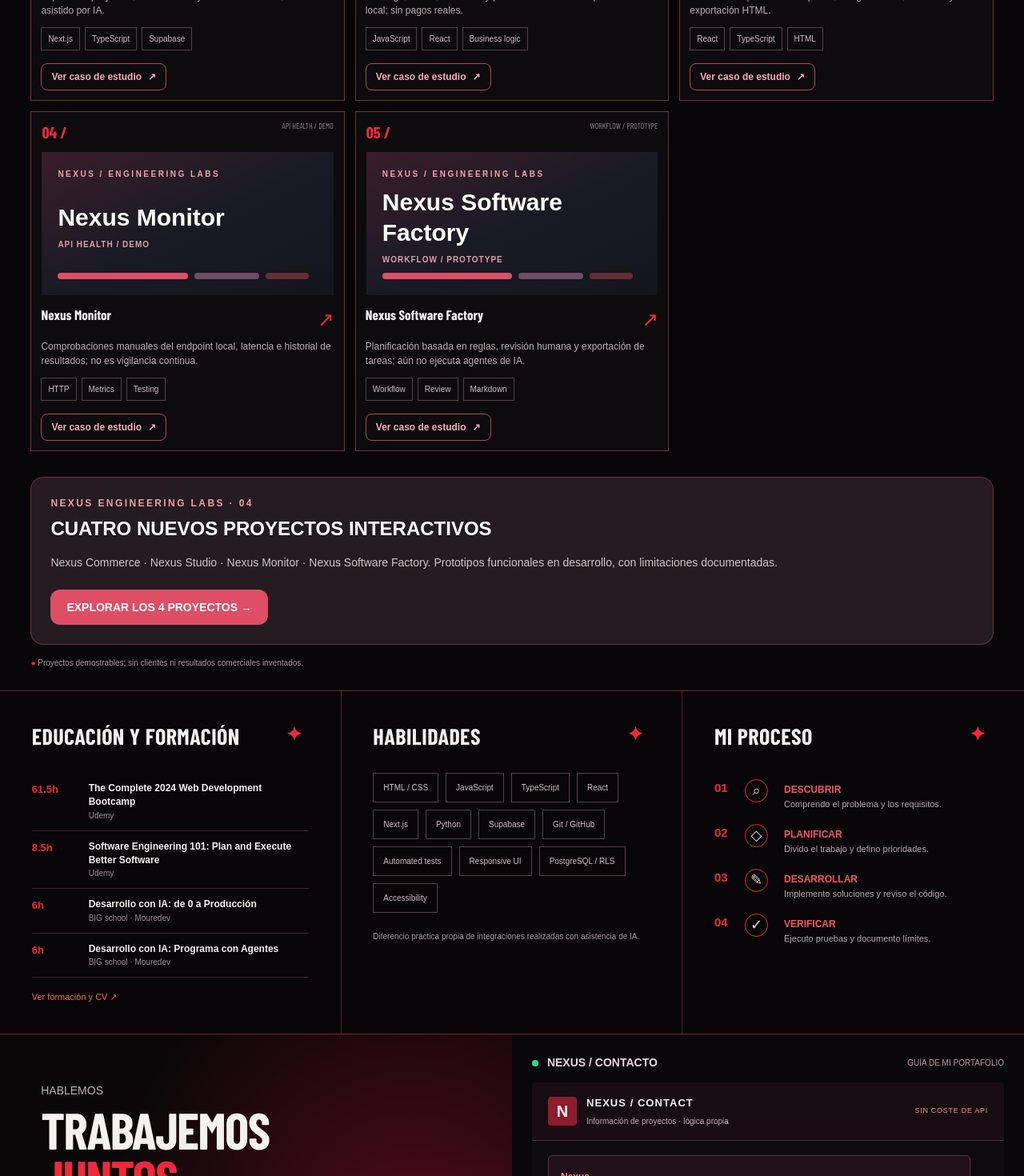
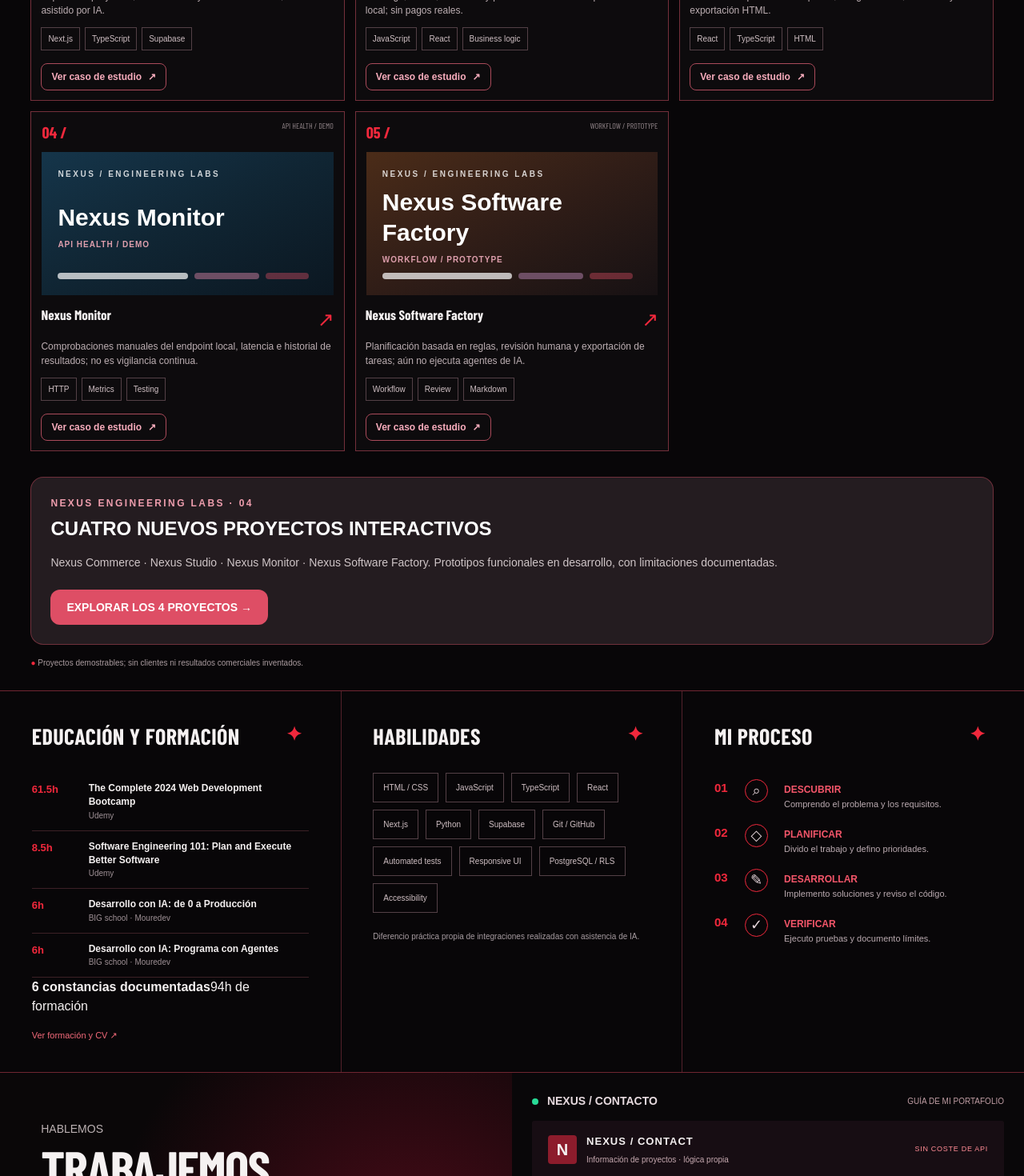
Before and after one commit to Dleteo/Nexus-AI, a Next.js app: page / in a window 1280 px wide. Shown: the part 1043-2513 px from the top of the page at 80% size. Built offline with nearby package versions, Linux system fonts and the light colour scheme; a web font is replaced by a local one.

Commit message:
design: highlight certification totals and differentiate four lab visual identities

```diff
--- a/components/career/EditorialPortfolio.tsx
+++ b/components/career/EditorialPortfolio.tsx
@@ -108,7 +108,7 @@ export default function EditorialPortfolio({language="es"}:{language?:SiteLangua
         <div className={s.projectGrid}>{cards.map(card=><article className={s.projectCard} key={card.number}>
           <div className={s.cardTop}><b>{card.number} /</b><span>{card.type}</span></div>
           <Link className={s.projectPicture} href={cardHref(card)} aria-label={card.name}>
-            {"lab" in card ? <div aria-hidden="true" className="flex h-full flex-col justify-between overflow-hidden bg-gradient-to-br from-[#391d2a] via-[#1a1a25] to-[#14151c] p-5"><span className="text-[10px] font-bold uppercase tracking-[.25em] text-[#f1a1b1]">NEXUS / ENGINEERING LABS</span><div><strong className="block text-2xl font-black leading-tight text-white sm:text-3xl">{card.name}</strong><span className="mt-2 block text-[10px] font-semibold tracking-widest text-[#dd9eac]">{card.type}</span></div><div className="flex gap-2"><span className="h-2 w-1/2 rounded-sm bg-[#de4e65]"/><span className="h-2 w-1/4 rounded-sm bg-[#6d4e64]"/><span className="h-2 w-1/6 rounded-sm bg-[#de4e65]/40"/></div></div> :
+            {"lab" in card ? <div aria-hidden="true" className={"flex h-full flex-col justify-between overflow-hidden p-5 "+({commerce:"bg-gradient-to-br from-[#153b36] via-[#102923] to-[#071b18]",studio:"bg-gradient-to-br from-[#40244b] via-[#291936] to-[#171322]",monitor:"bg-gradient-to-br from-[#15354a] via-[#102533] to-[#0b1721]",factory:"bg-gradient-to-br from-[#4b2c18] via-[#301d17] to-[#171113]"} as Record<string,string>)[card.lab]}><span className="text-[10px] font-bold uppercase tracking-[.25em] text-white/80">NEXUS / ENGINEERING LABS</span><div><strong className="block text-2xl font-black leading-tight text-white sm:text-3xl">{card.name}</strong><span className="mt-2 block text-[10px] font-semibold tracking-widest text-[#dd9eac]">{card.type}</span></div><div className="flex gap-2"><span className="h-2 w-1/2 rounded-sm bg-white/70"/><span className="h-2 w-1/4 rounded-sm bg-[#6d4e64]"/><span className="h-2 w-1/6 rounded-sm bg-[#de4e65]/40"/></div></div> :
               <div className={s.nexusMock} aria-hidden="true">
                 <div className={s.mockSidebar}><b>N</b><span>⌂</span><span>▣</span><span>☰</span><span>⚙</span></div>
                 <div className={s.mockWorkspace}>
@@ -127,7 +127,7 @@ export default function EditorialPortfolio({language="es"}:{language?:SiteLangua
       </section>
 
       <section className={s.proof} id="trayectoria">
-        <article className={s.proofColumn} id="certificados"><h2>{t("EDUCACIÓN Y FORMACIÓN","EDUCATION & TRAINING","AUSBILDUNG & KURSE","FORMATION","EDUCAÇÃO E FORMAÇÃO")} <span className={s.spark}>✦</span></h2><ul className={s.education}>{certifications.slice(0,4).map(c=><li key={c.id}><span>{c.hours}h</span><div><strong>{c.title}</strong><small>{c.issuer}</small></div></li>)}</ul><Link className={s.sectionLink} href={cvPath(language)}>{t("Ver formación y CV","View training and CV","Kurse und Lebenslauf","Voir formation et CV","Ver formação e CV")} ↗</Link></article>
+        <article className={s.proofColumn} id="certificados"><h2>{t("EDUCACIÓN Y FORMACIÓN","EDUCATION & TRAINING","AUSBILDUNG & KURSE","FORMATION","EDUCAÇÃO E FORMAÇÃO")} <span className={s.spark}>✦</span></h2><ul className={s.education}>{certifications.slice(0,4).map(c=><li key={c.id}><span>{c.hours}h</span><div><strong>{c.title}</strong><small>{c.issuer}</small></div></li>)}</ul><div className={s.certificateSummary}><strong>{certifications.length} {t("constancias documentadas","documented credentials","dokumentierte Nachweise","attestations documentées","certificados documentados")}</strong><span>{totalTrainingHours}h {t("de formación","of training","Ausbildung","de formation","de formação")}</span></div><Link className={s.sectionLink} href={cvPath(language)}>{t("Ver formación y CV","View training and CV","Kurse und Lebenslauf","Voir formation et CV","Ver formação e CV")} ↗</Link></article>
         <article className={s.proofColumn} id="habilidades"><h2>{t("HABILIDADES","SKILLS","KENNTNISSE","COMPÉTENCES","HABILIDADES")} <span className={s.spark}>✦</span></h2><div className={s.skillTags}>{skills.map(skill=><span key={skill}>{skill}</span>)}</div><p className={s.smallNote}>{t("Diferencio práctica propia de integraciones realizadas con asistencia de IA.","Hands-on work is distinguished from AI-assisted integrations.","Eigene Praxis und KI-gestützte Integration werden unterschieden.","Je distingue la pratique directe des intégrations assistées par IA.","Distingo a prática própria das integrações assistidas por IA.")}</p></article>
         <article className={s.proofColumn}><h2>{t("MI PROCESO","MY PROCESS","MEIN PROZESS","MON PROCESSUS","MEU PROCESSO")} <span className={s.spark}>✦</span></h2><ol className={s.steps}>{steps.map((step,i)=><li key={i}><b>{String(i+1).padStart(2,"0")}</b><span aria-hidden="true" className={s.stepIcon}>{["⌕","◇","✎","✓"][i]}</span><div><strong>{step.a}</strong><p>{step.b}</p></div></li>)}</ol></article>
       </section>
```
